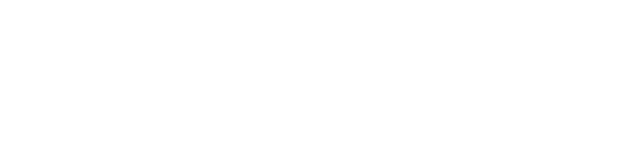
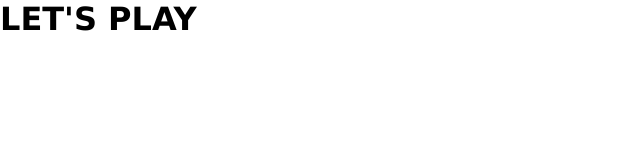
Before and after one commit to IO-underscorre/js-mail-dadi, a plain HTML site: page DADI/index.html in a window 1280 px wide. Shown: the whole page, without its empty margins (0-640 px from the left). Drawn offline with Linux system fonts and the light colour scheme.

Commit message:
feat(DADI): page macrostructure defined

```diff
--- a/DADI/index.html
+++ b/DADI/index.html
@@ -9,6 +9,21 @@
 </head>
 
 <body>
+    <div class="page-wrapper">
+        <!-- Green part of table -->
+        <div class="green">
+            <div>
+                <h1>
+                    LET'S PLAY
+                </h1>
+
+                <!-- Interactive area -->
+                <div class="game-area">
+                </div>
+            </div>
+        </div>
+    </div>
+
     <!-- Scripts -->
     <script type="text/javascript" src="scripts/main.js"></script>
 </body>
```
